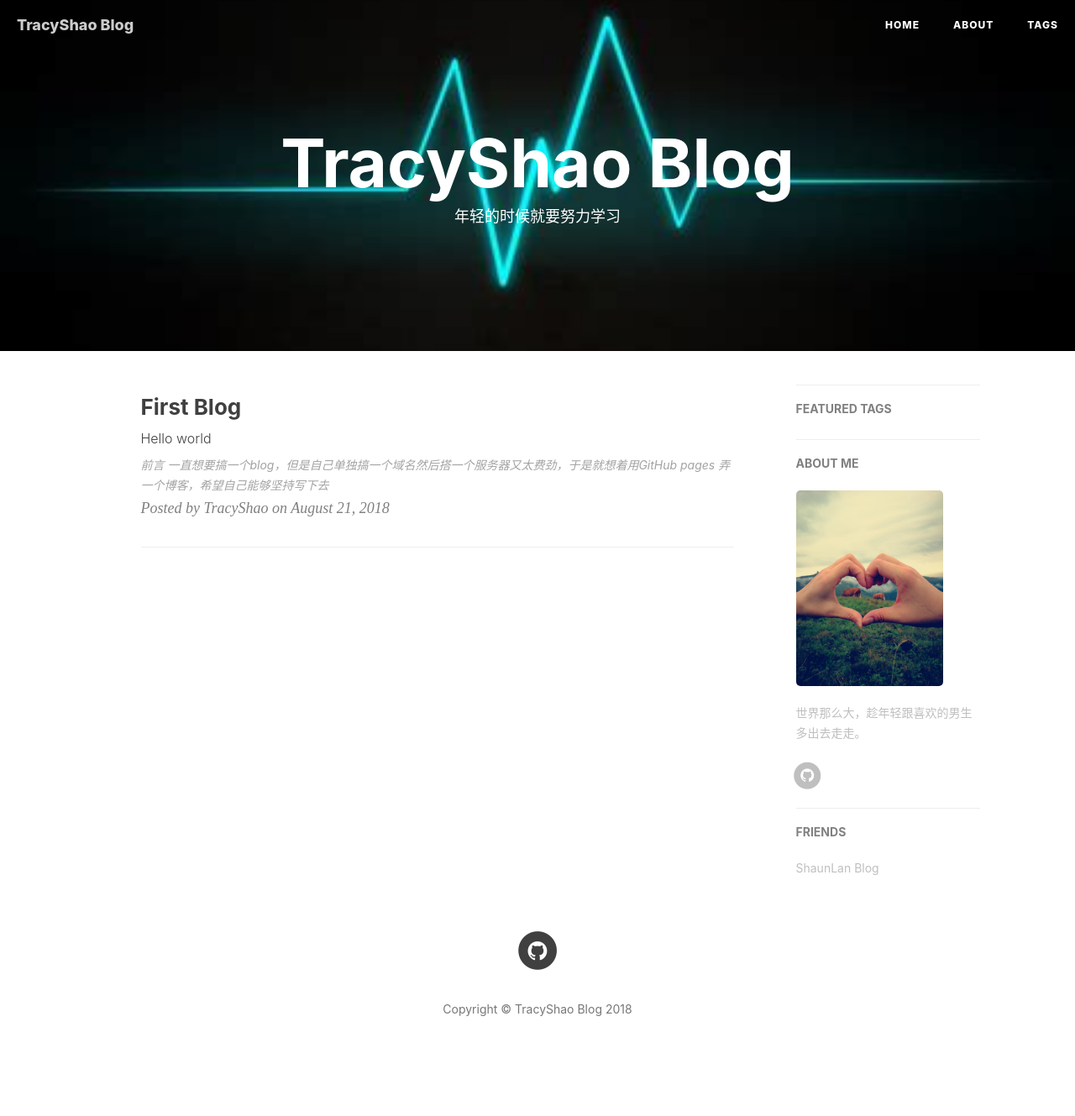
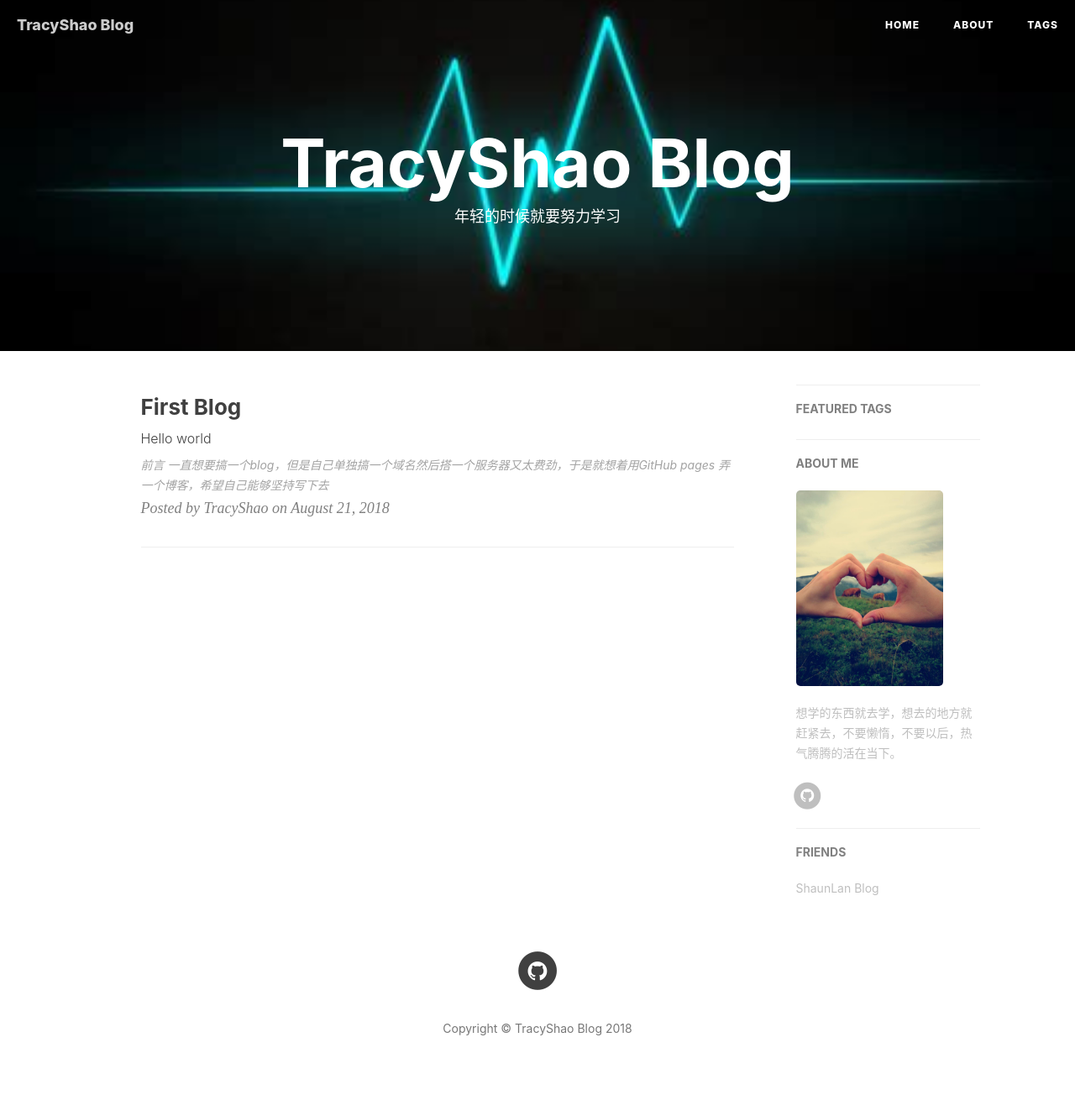
Before and after one commit to TracyShao/ShaunLan.github.io, a Jekyll site: the page built from index.html, in a window 1280 px wide. Shown: the whole page at 84% size. Built offline with Jekyll 4.4.1, drawn with Linux system fonts in a browser that asks for light colours; nearby versions of some CDN libraries; the list of posts is cut into pages by our own code; comment, search, counter and statistics services are not loaded; before the commit the page ends 1306 px from its top, so only the background shows below that.

Commit message:
Update _config.yml

```diff
--- a/_config.yml
+++ b/_config.yml
@@ -69,7 +69,7 @@ kramdown:
 
 # Sidebar settings
 sidebar: true                           # whether or not using Sidebar.
-sidebar-about-description: "世界那么大，趁年轻跟喜欢的男生多出去走走。"
+sidebar-about-description: "想学的东西就去学，想去的地方就赶紧去，不要懒惰，不要以后，热气腾腾的活在当下。"
 sidebar-avatar: /img/avatar.jpg      # use absolute URL, seeing it's used in both `/` and `/about/`
 
 
```
